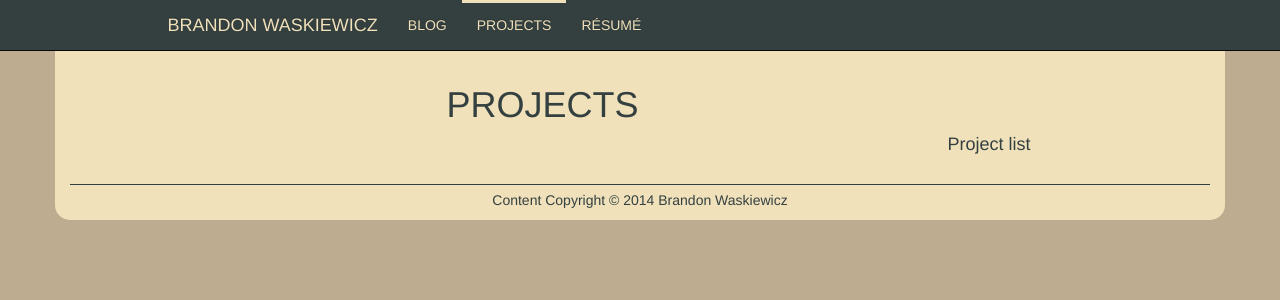
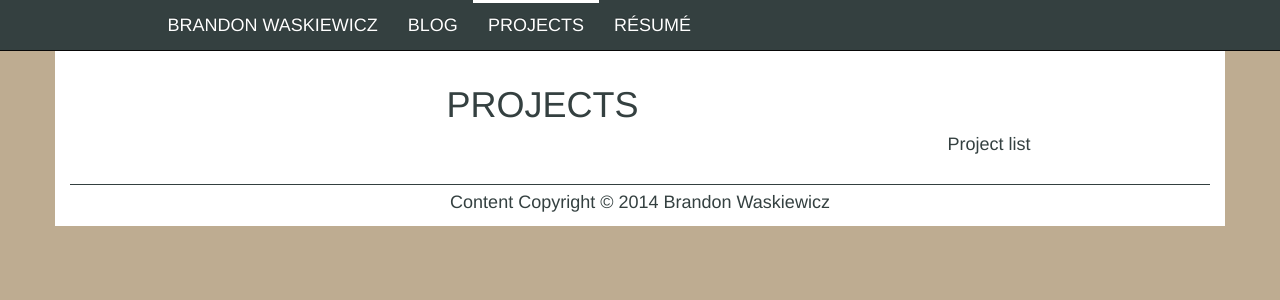
Before and after one commit to brandonw/personal-site, a Django app: template personal-site/templates/projects/home.html in a window 1280 px wide. Shown: the top 300 px of the page. Run offline with Django 3.2, Linux system fonts and the light colour scheme; the template is opened without the code that fills it, so the values that code supplies are empty; some libraries are stand-ins or nearby versions.

Commit message:
Tweak color and border of content

```diff
--- a/personal-site/static/css/project.css
+++ b/personal-site/static/css/project.css
@@ -45,7 +45,7 @@
 .navbar-inverse .navbar-header button,
 .navbar-inverse .navbar-header button:hover,
 .navbar-inverse .navbar-header button:focus {
-  background-color: #f0e1bb;
+  background-color: white;
 }
 
 /* line 54, ../sass/project.scss */
@@ -56,7 +56,7 @@
 /* line 59, ../sass/project.scss */
 .navbar-inverse .navbar-nav > li > a,
 .navbar-inverse .navbar-header > a {
-  color: #f0e1bb;
+  color: white;
 }
 
 @media (min-width: 768px) {
@@ -71,7 +71,7 @@
   /* line 72, ../sass/project.scss */
   .navbar-inverse .navbar-nav > .active > a,
   .navbar-inverse .navbar-header > .active > a {
-    color: #f0e1bb;
+    color: white;
     background-color: #344040;
     padding-top: 12px;
     border-top: 3px;
@@ -79,7 +79,7 @@
     border-bottom: 0px;
     border-right: 0px;
     border-style: solid;
-    border-color: #f0e1bb;
+    border-color: white;
     background-image: inherit;
     background-repeat: inherit;
     box-shadow: inherit;
@@ -102,7 +102,7 @@
   .navbar-inverse .navbar-nav > li > a:hover,
   .navbar-inverse .navbar-nav > li > a:focus {
     color: #344040;
-    background-color: #f0e1bb;
+    background-color: white;
   }
 }
 /* line 109, ../sass/project.scss */
@@ -116,7 +116,7 @@
   border-radius: 0px;
   border-style: solid;
   border-color: #db4641;
-  background-color: #f0e1bb;
+  background-color: white;
 }
 
 /* line 122, ../sass/project.scss */
@@ -126,72 +126,71 @@ div#header {
 
 /* line 127, ../sass/project.scss */
 body {
+  font-size: 18px;
   padding-top: 50px;
   background-color: #beac91;
   color: #344040;
 }
 
-/* line 133, ../sass/project.scss */
+/* line 134, ../sass/project.scss */
 hr {
   border-color: #344040;
 }
 
-/* line 137, ../sass/project.scss */
+/* line 138, ../sass/project.scss */
 #content a {
   color: #344040;
   text-decoration: underline;
 }
 
-/* line 142, ../sass/project.scss */
+/* line 143, ../sass/project.scss */
 #content a:hover, a:focus {
   color: #db4641;
   text-decoration: underline;
 }
 
-/* line 148, ../sass/project.scss */
+/* line 149, ../sass/project.scss */
 div#content {
-  background-color: #f0e1bb;
-  border-bottom-left-radius: 15px;
-  border-bottom-right-radius: 15px;
+  background-color: white;
 }
 
-/* line 155, ../sass/project.scss */
+/* line 154, ../sass/project.scss */
 hr#footer {
   margin-bottom: 5px;
 }
 
-/* line 160, ../sass/project.scss */
+/* line 159, ../sass/project.scss */
 .color {
   color: #db4641;
 }
 
-/* line 164, ../sass/project.scss */
+/* line 163, ../sass/project.scss */
 ul.nav-stacked > li > a {
   padding-top: 5px;
   padding-bottom: 5px;
   color: #344040;
 }
 
-/* line 170, ../sass/project.scss */
+/* line 169, ../sass/project.scss */
 #blog-pager {
   padding-top: 25px;
 }
 
-/* line 174, ../sass/project.scss */
+/* line 173, ../sass/project.scss */
 #blog-pager a {
   padding: 15px;
   display: block;
   text-decoration: underline;
 }
 
-/* line 181, ../sass/project.scss */
+/* line 180, ../sass/project.scss */
 ul#tagged-posts a,
 ul#project-list > li > a {
   color: #344040;
   text-decoration: underline;
 }
 
-/* line 189, ../sass/project.scss */
+/* line 188, ../sass/project.scss */
 ul#tagged-posts a:hover,
 ul#tagged-posts a:focus,
 ul#project-list > li > a:hover,
@@ -199,18 +198,18 @@ ul#project-list > li > a:focus {
   color: #db4641;
 }
 
-/* line 193, ../sass/project.scss */
+/* line 192, ../sass/project.scss */
 ul#image-list > li > a > img {
   background-color: #beac91;
 }
 
-/* line 198, ../sass/project.scss */
+/* line 197, ../sass/project.scss */
 ul#image-list > li > a > img:hover,
 ul#image-list > li > a > img:focus {
   background-color: #db4641;
 }
 
-/* line 202, ../sass/project.scss */
+/* line 201, ../sass/project.scss */
 h4#blog-archives-header {
   margin-top: 25px;
 }
--- a/personal-site/static/sass/project.scss
+++ b/personal-site/static/sass/project.scss
@@ -1,5 +1,5 @@
 // project specific CSS goes here
-$light: #f0e1bb;
+$light: #ffffff;
 $medium-light: #beac91;
 $medium-dark: #a6907a;
 $dark: #344040;
@@ -125,6 +125,7 @@ div#header {
 
 // body
 body {
+  font-size: 18px;
   padding-top: 50px;
   background-color: $medium-light;
   color: $dark;
@@ -147,8 +148,6 @@ hr {
 // content
 div#content {
   background-color: $light;
-  border-bottom-left-radius: 15px;
-  border-bottom-right-radius: 15px;
 }
 
 // footer
```
